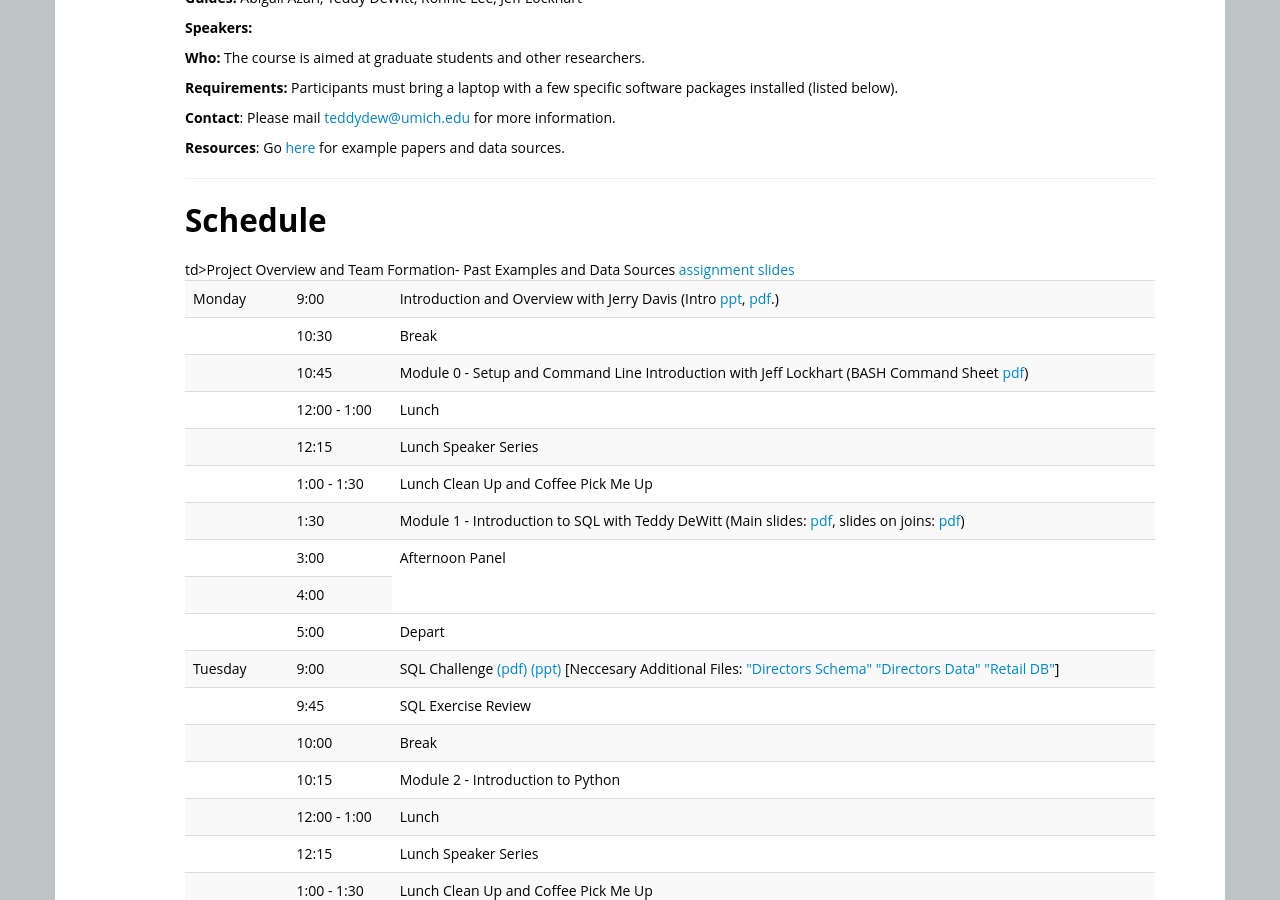
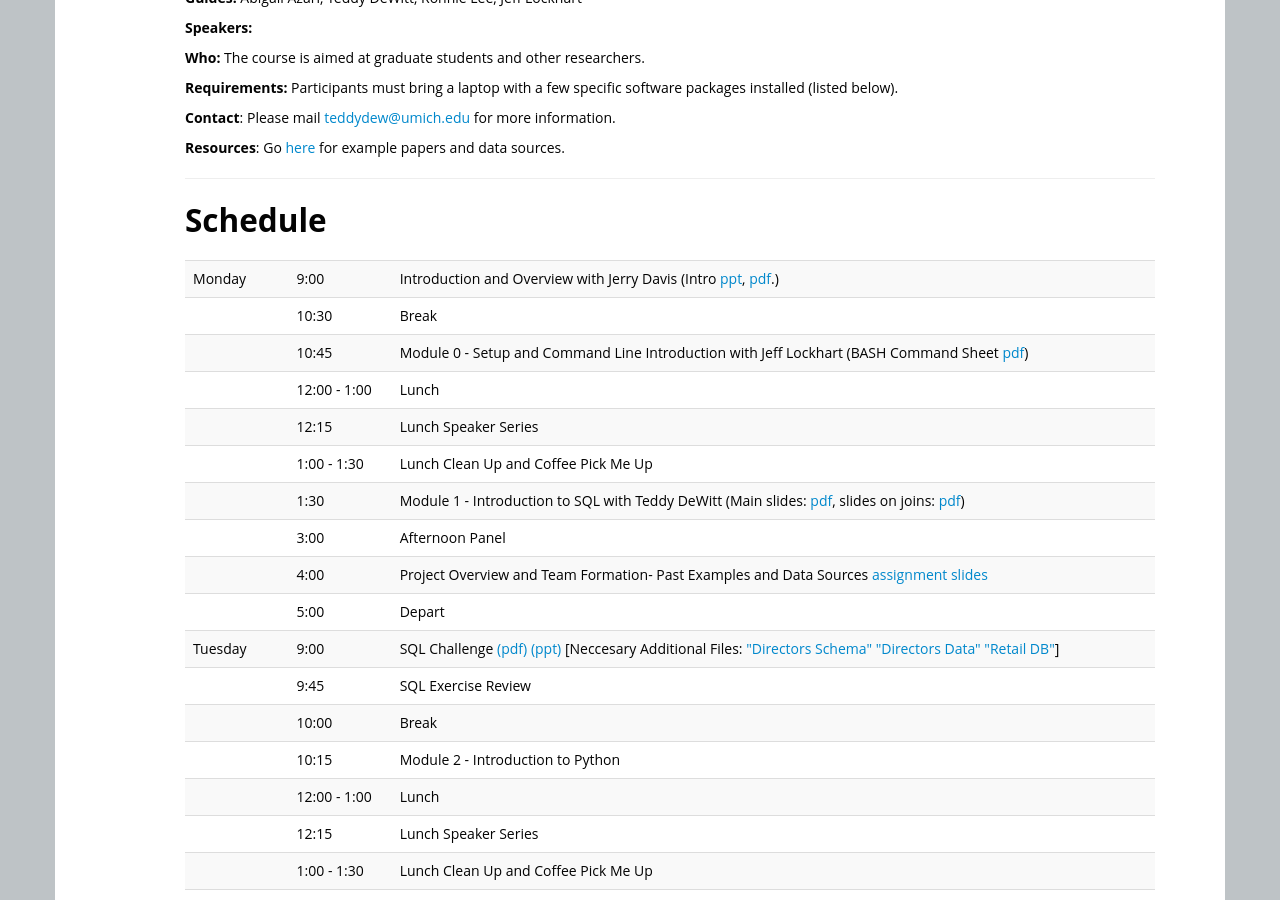
Before and after one commit to ICOSBigDataCamp/2018-summer-camp, a Jekyll site: the page built from index.html, in a window 1280 px wide and 900 px high, scrolled down 662 px. Built offline with Jekyll 4.4.1, drawn with Linux system fonts in a browser that asks for light colours.

```diff
--- a/index.html
+++ b/index.html
@@ -137,7 +137,7 @@ Organizing committee: Jerry Davis, H. V. Jagadish, Cliff Lampe, and Brian Noble
   <tr> <td></td>        <td>1:30</td>   <td>Module 1 - Introduction to SQL with Teddy DeWitt
     (Main slides: <a href="slides/SQL Final_Student_2017.ppt" target="_blank">pdf</a>, slides on joins: <a href="slides/JOINS -  An Overview.pdf" target="_blank">pdf</a>)</td> </tr>
   <tr> <td></td>       <td>3:00</td>    <td>Afternoon Panel</td> </tr>
-  <tr> <td></td>       <td>4:00</td>    td>Project Overview and Team Formation- Past Examples and Data Sources <a href="slides/icos_bigdata_assignment_2017.pdf" target="_blank">assignment slides</a></td> </tr>
+  <tr> <td></td>       <td>4:00</td>    <td>Project Overview and Team Formation- Past Examples and Data Sources <a href="slides/icos_bigdata_assignment_2017.pdf" target="_blank">assignment slides</a></td> </tr>
   <tr> <td></td>       <td>5:00</td>    <td>Depart</td> </tr>
   <tr> <td>Tuesday</td><td>9:00</td>    <td>SQL Challenge <a href="slides/SQL Challenge.pdf" target="_blank">(pdf)</a> <a href="slides/SQL Challenge.ppt" target="_blank">(ppt)</a>
                                                [Neccesary Additional Files: <a href="slides/director_db_schema.txt" target="_blank">"Directors Schema"</a> <a href="slides/direct99_sqlite.csv" target="_blank">"Directors Data"</a> <a href ="slides/AT_Retail_DB.db" target="_blank">"Retail DB"</a>] </td> </tr>
```
